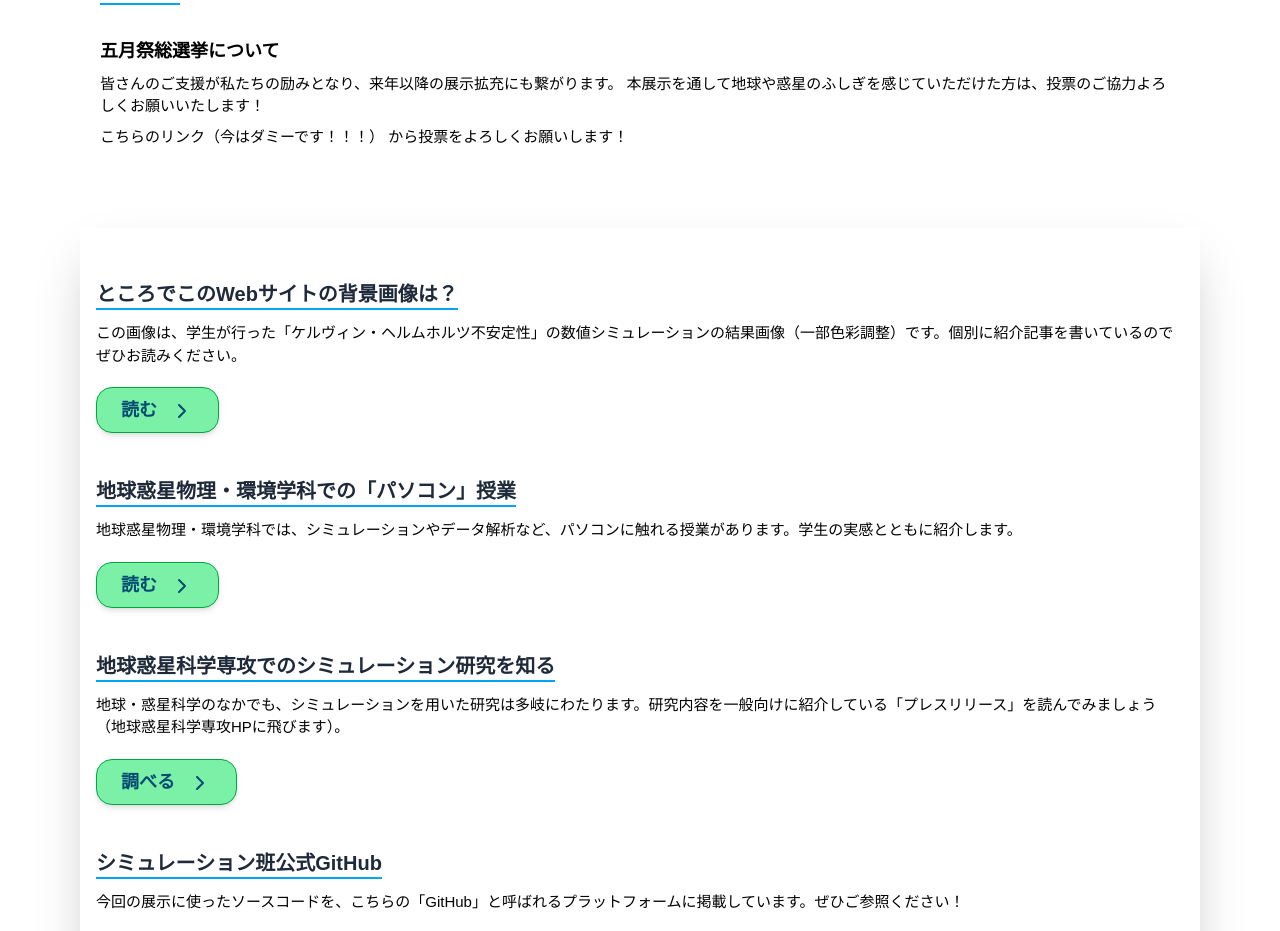
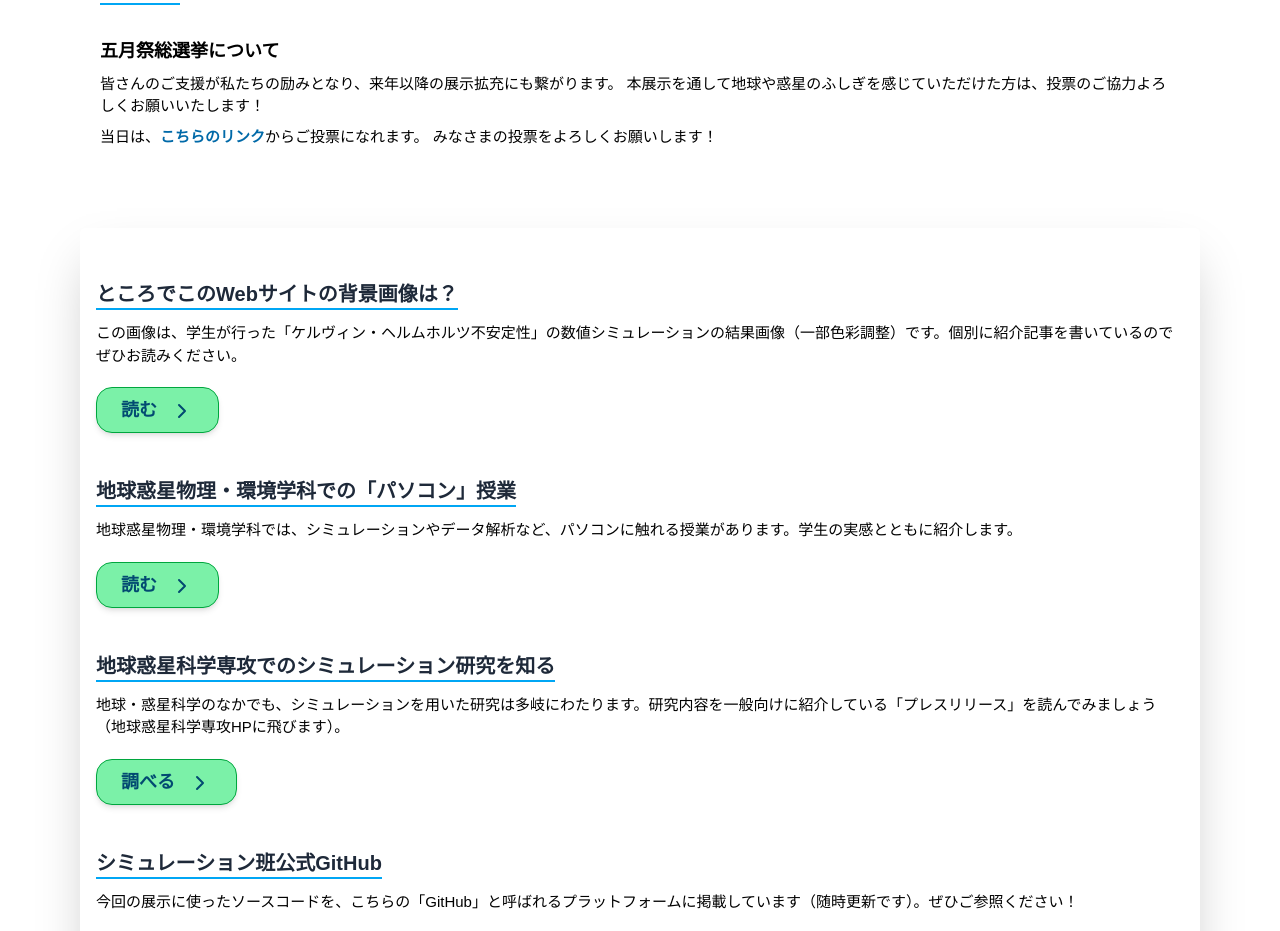
Before and after one commit to chiwaku-wakwak/chiwaku-simulation, a Next.js app: page / in a window 1280 px wide. Shown: the part 1564-2495 px from the top of the page. Built offline with nearby package versions, Linux system fonts and the light colour scheme.

Commit message:
almost-complete

```diff
--- a/src/app/page.tsx
+++ b/src/app/page.tsx
@@ -173,8 +173,8 @@ export default function Home() {
           本展示を通して地球や惑星のふしぎを感じていただけた方は、投票のご協力よろしくお願いいたします！
         </p>
         <p className="mb-2">
-          こちらのリンク（今はダミーです！！！）
-          から投票をよろしくお願いします！
+          当日は、<Link href="https://gogatsusai.jp/98/visitor/project/184" className="font-bold text-sky-700 hover:underline">こちらのリンク</Link>からご投票になれます。
+          みなさまの投票をよろしくお願いします！
         </p>
       </div>
       <div className="">
@@ -237,7 +237,7 @@ export default function Home() {
           </h2>
 
           <p className="mb-2 py-3">
-            今回の展示に使ったソースコードを、こちらの「GitHub」と呼ばれるプラットフォームに掲載しています。ぜひご参照ください！
+            今回の展示に使ったソースコードを、こちらの「GitHub」と呼ばれるプラットフォームに掲載しています（随時更新です）。ぜひご参照ください！
           </p>
           <div className="pb-3">
             <Link
--- a/src/components/Header.tsx
+++ b/src/components/Header.tsx
@@ -74,19 +74,19 @@ const Header: React.FC = () => {
             <div className="absolute hidden group-hover:block bg-white shadow-lg rounded-md py-2 z-50">
               <Link
                 href="/pendulum"
-                className="block w-50 px-4 py-2 hover:bg-gray-100"
+                className="block w-40 px-4 py-2 hover:bg-gray-100"
               >
                 二重振り子
               </Link>
               <Link
                 href="/seismic"
-                className="block w-50 px-4 py-2 hover:bg-gray-100"
+                className="block w-40 px-4 py-2 hover:bg-gray-100"
               >
                 地震波
               </Link>
               <Link
                 href="/gravitational-lens"
-                className="block w-50 px-4 py-2 hover:bg-gray-100"
+                className="block w-40 px-4 py-2 hover:bg-gray-100"
               >
                 重力レンズ
               </Link>
```
